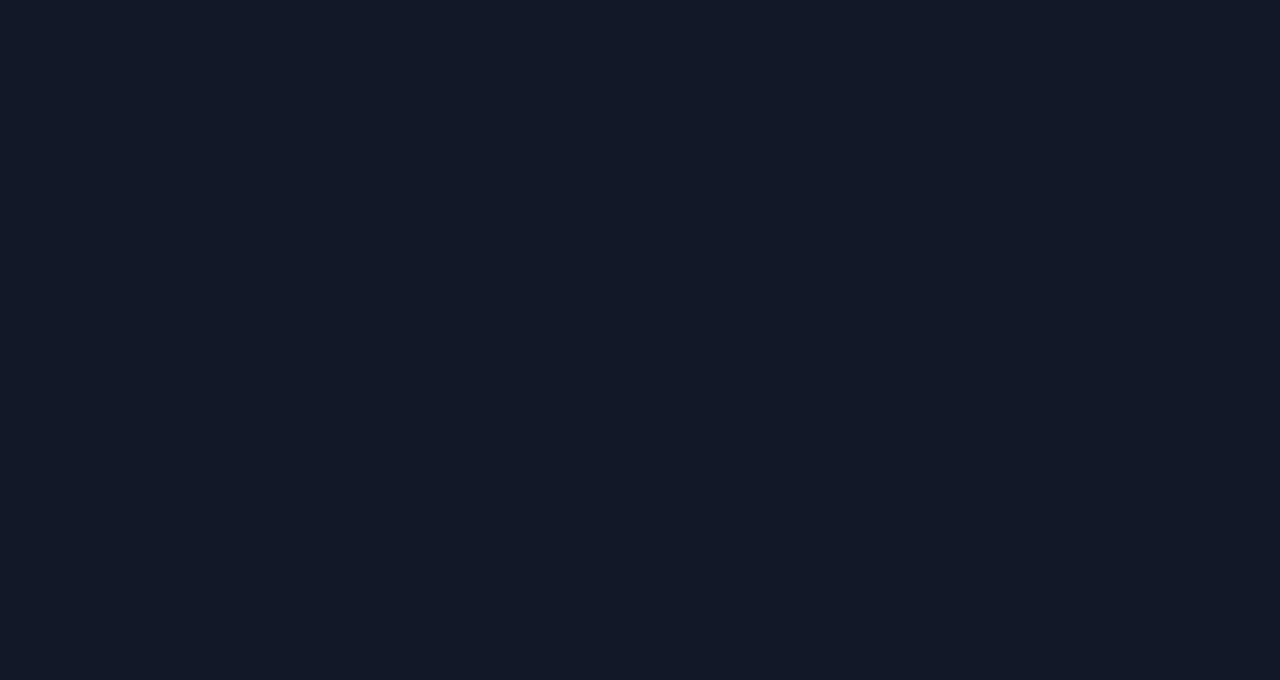
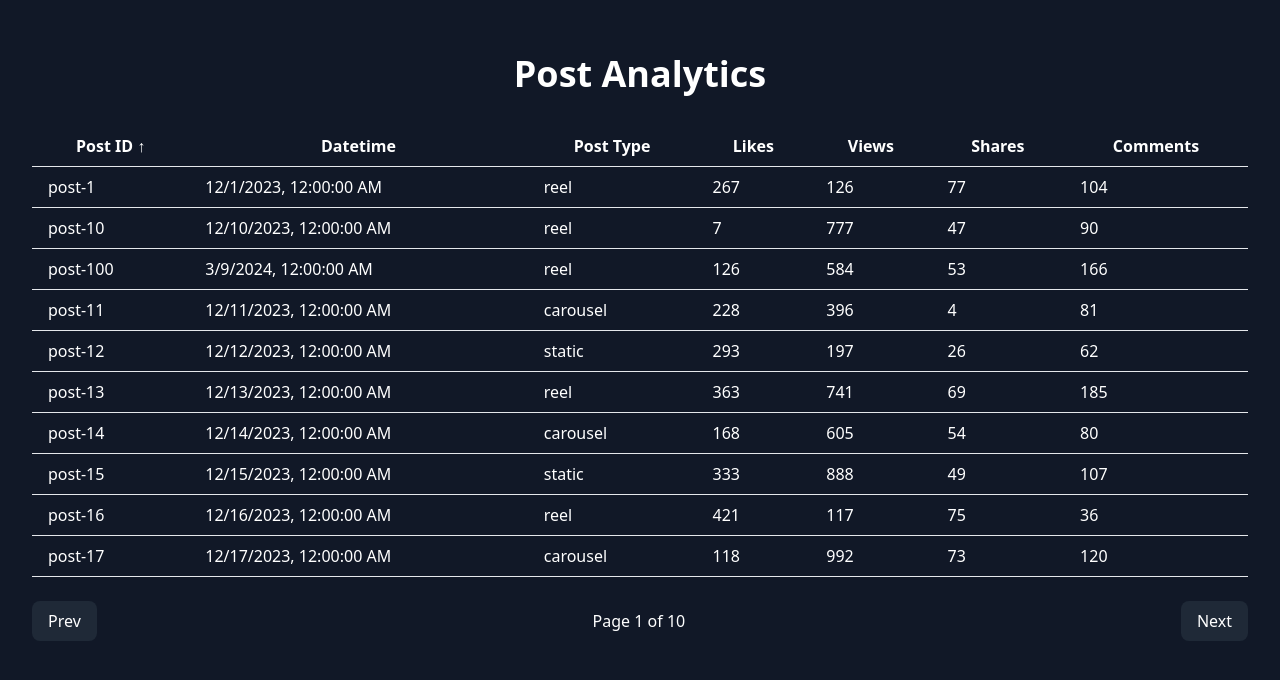
Before and after one commit to mohit45v/socialmedia-analyzer, a React (Vite) app in the folder frontend/: page /analytics in a window 1280 px wide. Shown: the part 1418-2098 px from the top of the page. Before the commit the page ends 1472 px from the top, so only its background shows below. Built offline with nearby package versions, Linux system fonts and the light colour scheme.

Commit message:
Analytics Table

```diff
--- a/frontend/package.json
+++ b/frontend/package.json
@@ -12,6 +12,7 @@
   "dependencies": {
     "axios": "^1.7.9",
     "chart.js": "^4.4.7",
+    "dotenv": "^16.4.7",
     "framer-motion": "^11.15.0",
     "lottie-react": "^2.4.0",
     "lucide-react": "^0.469.0",
--- /dev/null
+++ b/frontend/src/components/PostTable.jsx
@@ -0,0 +1,124 @@
+import React, { useState } from 'react';
+
+const sampleData = Array.from({ length: 100 }, (_, index) => ({
+  post_id: `post-${index + 1}`,
+  datetime: new Date(2023, 11, 1 + index).toLocaleString(),
+  post_type: ['reel', 'carousel', 'static'][index % 3],
+  likes: Math.floor(Math.random() * 500),
+  views: Math.floor(Math.random() * 1000),
+  shares: Math.floor(Math.random() * 100),
+  comments: Math.floor(Math.random() * 200),
+}));
+
+const PostTable = () => {
+  const [currentPage, setCurrentPage] = useState(0);
+  const [sortConfig, setSortConfig] = useState({ key: 'post_id', direction: 'asc' });
+  const postsPerPage = 10;
+  const totalPages = Math.ceil(sampleData.length / postsPerPage);
+
+  // Function to handle sorting
+  const handleSort = (key) => {
+    let direction = 'asc';
+    if (sortConfig.key === key && sortConfig.direction === 'asc') {
+      direction = 'desc';
+    }
+    setSortConfig({ key, direction });
+  };
+
+  // Function to sort data based on the current sort configuration
+  const sortedData = [...sampleData].sort((a, b) => {
+    if (a[sortConfig.key] < b[sortConfig.key]) {
+      return sortConfig.direction === 'asc' ? -1 : 1;
+    }
+    if (a[sortConfig.key] > b[sortConfig.key]) {
+      return sortConfig.direction === 'asc' ? 1 : -1;
+    }
+    return 0;
+  });
+
+  // Slice data for the current page
+  const currentData = sortedData.slice(currentPage * postsPerPage, (currentPage + 1) * postsPerPage);
+
+  const handleArrowKey = (e) => {
+    if (e.key === 'ArrowRight') {
+      setCurrentPage((prev) => Math.min(prev + 1, totalPages - 1));
+    }
+    if (e.key === 'ArrowLeft') {
+      setCurrentPage((prev) => Math.max(prev - 1, 0));
+    }
+  };
+
+  React.useEffect(() => {
+    window.addEventListener('keydown', handleArrowKey);
+    return () => window.removeEventListener('keydown', handleArrowKey);
+  }, []);
+
+  return (
+    <div className="container mx-auto py-8 px-4">
+      <h1 className="text-4xl font-bold text-center text-white mb-8">Post Analytics</h1>
+
+      <table className="min-w-full table-auto bg-gray-900 text-white">
+        <thead>
+          <tr>
+            <th className="px-4 py-2 border-b cursor-pointer" onClick={() => handleSort('post_id')}>
+              Post ID {sortConfig.key === 'post_id' && (sortConfig.direction === 'asc' ? '↑' : '↓')}
+            </th>
+            <th className="px-4 py-2 border-b cursor-pointer" onClick={() => handleSort('datetime')}>
+              Datetime {sortConfig.key === 'datetime' && (sortConfig.direction === 'asc' ? '↑' : '↓')}
+            </th>
+            <th className="px-4 py-2 border-b cursor-pointer" onClick={() => handleSort('post_type')}>
+              Post Type {sortConfig.key === 'post_type' && (sortConfig.direction === 'asc' ? '↑' : '↓')}
+            </th>
+            <th className="px-4 py-2 border-b cursor-pointer" onClick={() => handleSort('likes')}>
+              Likes {sortConfig.key === 'likes' && (sortConfig.direction === 'asc' ? '↑' : '↓')}
+            </th>
+            <th className="px-4 py-2 border-b cursor-pointer" onClick={() => handleSort('views')}>
+              Views {sortConfig.key === 'views' && (sortConfig.direction === 'asc' ? '↑' : '↓')}
+            </th>
+            <th className="px-4 py-2 border-b cursor-pointer" onClick={() => handleSort('shares')}>
+              Shares {sortConfig.key === 'shares' && (sortConfig.direction === 'asc' ? '↑' : '↓')}
+            </th>
+            <th className="px-4 py-2 border-b cursor-pointer" onClick={() => handleSort('comments')}>
+              Comments {sortConfig.key === 'comments' && (sortConfig.direction === 'asc' ? '↑' : '↓')}
+            </th>
+          </tr>
+        </thead>
+        <tbody>
+          {currentData.map((post) => (
+            <tr key={post.post_id}>
+              <td className="px-4 py-2 border-b">{post.post_id}</td>
+              <td className="px-4 py-2 border-b">{post.datetime}</td>
+              <td className="px-4 py-2 border-b">{post.post_type}</td>
+              <td className="px-4 py-2 border-b">{post.likes}</td>
+              <td className="px-4 py-2 border-b">{post.views}</td>
+              <td className="px-4 py-2 border-b">{post.shares}</td>
+              <td className="px-4 py-2 border-b">{post.comments}</td>
+            </tr>
+          ))}
+        </tbody>
+      </table>
+
+      <div className="flex justify-between items-center mt-6">
+        <button
+          className="bg-gray-800 text-white px-4 py-2 rounded-lg"
+          onClick={() => setCurrentPage((prev) => Math.max(prev - 1, 0))}
+          disabled={currentPage === 0}
+        >
+          Prev
+        </button>
+        <span className="text-white">
+          Page {currentPage + 1} of {totalPages}
+        </span>
+        <button
+          className="bg-gray-800 text-white px-4 py-2 rounded-lg"
+          onClick={() => setCurrentPage((prev) => Math.min(prev + 1, totalPages - 1))}
+          disabled={currentPage === totalPages - 1}
+        >
+          Next
+        </button>
+      </div>
+    </div>
+  );
+};
+
+export default PostTable;
--- a/frontend/src/pages/Analytics.jsx
+++ b/frontend/src/pages/Analytics.jsx
@@ -4,6 +4,7 @@ import { useSpring, animated } from 'react-spring';
 import Navbar from '../components/Navbar';
 import PostTypePieChart from '../components/PostTypePieChart';
 import PostTypeBarChart from '../components/PostTypeBarChart'
+import PostTable from '../components/PostTable';
 
 const Analytics = () => {
   const postData = {
@@ -80,12 +81,13 @@ const Analytics = () => {
 
         {/* Pie Chart Section */}
         <div className="bg-gray-900 min-h-screen p-8 mt-8">
-          <h1 className="text-4xl font-bold text-white mb-6">Post Type Distribution</h1>
-          <div className="flex justify-center">
+          <h1 className="text-4xl font-bold text-white mb-6 p-6 mt-6 " align="center">Post Type Distribution</h1>
+          <div className="flex justify-between items-center">
             <PostTypePieChart/>
             <PostTypeBarChart/>
           </div>
         </div>
+        <PostTable />
       </div>
     </>
   );
--- a/frontend/src/pages/Insights.jsx
+++ b/frontend/src/pages/Insights.jsx
@@ -15,8 +15,9 @@ const Insights = () => {
 
 
   // API Configuration
-  const BASE_URL = 'https://api.langflow.astra.datastax.com/lf/9bb3a128-8c2e-4416-866b-6ad45c278a17/api/v1/run/SocialPulse-Agent';
-  const AUTH_TOKEN = 'AstraCS:bEuqkQerLOqWISUwFxZFZHLc:079e6afd6dd63c20e34bda7145ab4f86e6e619089f5aceba7eba91b4854ad472';
+  const BASE_URL = import.meta.env.VITE_BASE_URL;
+  const AUTH_TOKEN = import.meta.env.VITE_AUTH_TOKEN;
+
 
   // Request payload
   const payload = {
```
Also changed, not shown: 2 other files (tests, documents, lock files or other folders).
